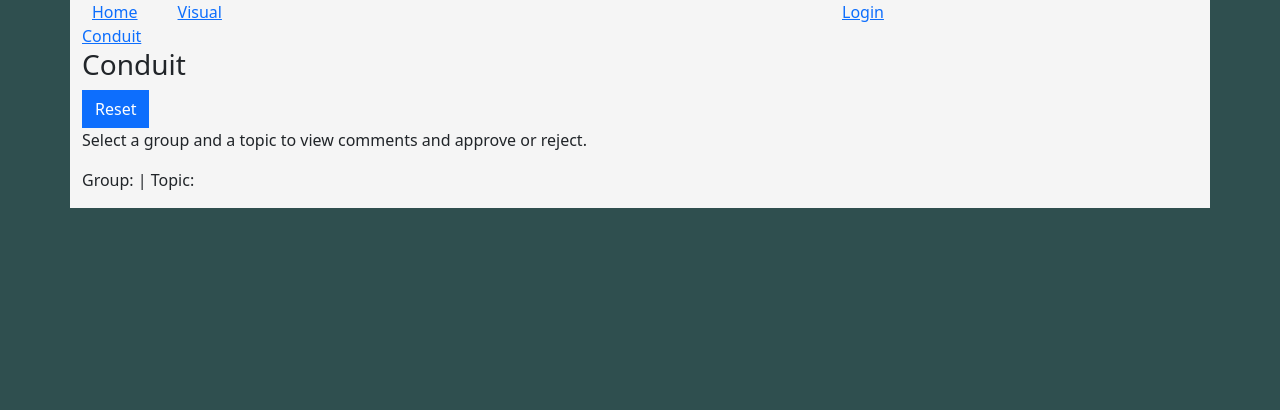
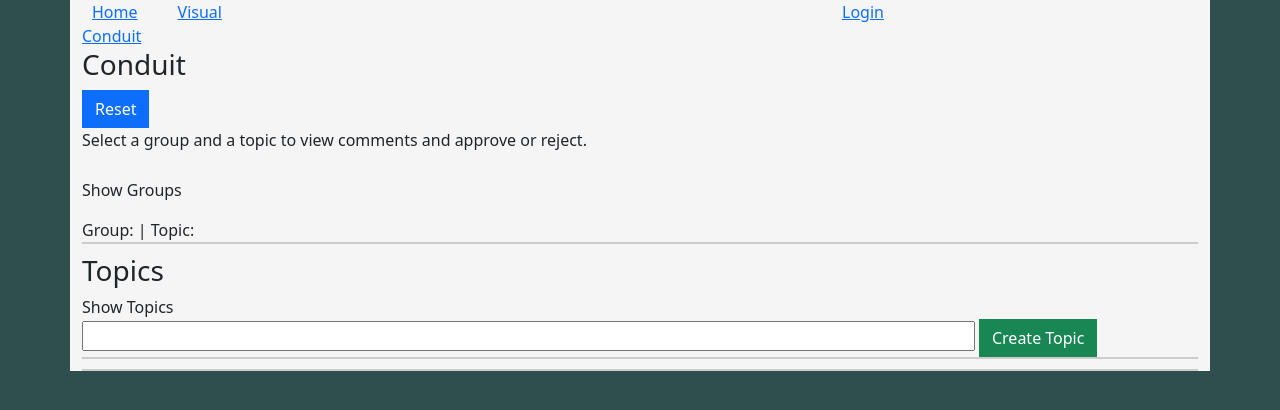
Before and after one commit to bbonnet18/react-uv-voters, a React (Create React App) app: page /conduit in a window 1280 px wide. Shown: the top 410 px of the page. Built offline with nearby package versions, Linux system fonts and the light colour scheme.

Commit message:
more conduit changes to allow topic updates

```diff
--- a/src/App.css
+++ b/src/App.css
@@ -47,6 +47,10 @@ body{
 .conduit-group{
   display:inline-block;
   margin-right: 20px;
+}
+.conduit-section{
+  border-bottom:2px solid #ccc;
+  padding-top: 10px;
 }
 .create-input {
   width:80%;
--- a/src/Conduit.js
+++ b/src/Conduit.js
@@ -12,7 +12,9 @@ function Conduit(){
     const [topic,setTopic] = useState();
     const [comments,setComments] = useState([]);
     const [loading,setLoading] = useState(false);
+    const [showGroups, setShowGroups] = useState(true)
     const [showTopics, setShowTopics] = useState(false);
+    const [showComments,setShowComments] = useState(false);
 
 useEffect(()=>{
     const retrieveTopics = async () => {
@@ -33,6 +35,7 @@ const getGroups = async()=>{
     setGroup();
     setTopics([]);
     setComments([]);
+    setShowTopics(false);
 
     try{
 
@@ -45,6 +48,7 @@ const getGroups = async()=>{
         }else{
             setGroups([]);
         }
+        setShowGroups(true)
     }catch(err){
 
     }
@@ -66,16 +70,39 @@ const getTopics = async(groupId) => {
     }else{
         setTopics([]);
     }
+    setShowTopics(true);
 }
 
 //create a topic
-const creatTopic = async(groupId,topicId,topic) => {
+const createTopic = async(groupId,topicId,topic) => {
+    let payload = {
+        groupId:groupId,
+        topicId:topicId,
+        topic
+    }
+    let res = await axios.post(`${config.apiBaseUrl}/conduit/create-topic`,payload,{
+        withCredentials:true
+    });
 
+    if(res && res.status === 200){
+        await getTopics(group.gsid);
+    }
 }
 
 // can deactivate a group with this
 const updateTopic = async(groupId,topicId,active)=>{
+    let payload = {
+        groupId:groupId,
+        topicId:topicId,
+        active:active
+    }
+    let res = await axios.post(`${config.apiBaseUrl}/conduit/update-topic`,payload,{
+        withCredentials:true
+    });
 
+    if(res && res.status === 200){
+       await getTopics(group.gsid);
+    }
 }
 
 
@@ -94,6 +121,7 @@ const getComments = async(groupId,topicId,active) => {
     }else{
         setComments([]);
     }
+    setShowComments(true);
 }
 // get topics within a group
 const updateComment = async(groupId,topicId,voterName,active) => {
@@ -105,43 +133,77 @@ return (
         <h3>Conduit</h3>
         <Button variant='primary' onClick={async (e)=>{await getGroups()}}>Reset</Button>
         <p>Select a group and a topic to view comments and approve or reject.</p>
+        <section className="conduit-section">
+        <div className='conduit-selection'><a onClick={(e) => setShowGroups(!showGroups)}>Show Groups</a></div>
+        {showGroups ? (
+            <ul>
+            {groups.map((itm, ind)=>{
+                return (<li key={ind} className='conduit-group'>{itm.title} | <Button variant='primary' onClick={(e)=>{
+                    let group  = itm
+                    setTopic();
+                    setGroup(group);
+                    setShowGroups(false);
+                }}>Select</Button></li>)
+            })}
+            </ul>
+        ):(<></>)}
         <div>Group: {group ? (group.name) : <></>} | Topic: {topic ? (topic.topic):""}</div>
-        <ul>
-        {groups.map((itm)=>{
-            return (<li className='conduit-group'>{itm.title} | <Button variant='primary' onClick={(e)=>{
-                let group  = itm
-                setTopic();
-                setGroup(group)
-            }}>Select</Button></li>)
-        })}
-        </ul>
+        </section>
+        <section className="conduit-section">
 
-        {topics && topics.length ? (
             <div>
                 <h3>Topics</h3>
             <div><a onClick={(e) => setShowTopics(!showTopics)}>Show Topics</a></div>
-            <div><input type="text" className='create-input'/> <Button variant='success' onClick={async (e)=> {
-                // let payload = {
-                //     groupId:group.gsid,
-                //     topicId:3,
+            <div><input type="text" id="topicInput" className='create-input'/> <Button variant='success' onClick={async (e)=> {
+                // get the highest number in the topic list
+                let myId = 0;
+                // find the highest number
+                if(topics && topics.length){
 
-                // }
+                    topics.map((itm)=>{
+                    if(itm.topicId > myId){
+                        myId = itm.topicId;
+                    }
+                    });
+                }
+                myId = myId + 1;
+
+                let topicEl = document.getElementById('topicInput');
+                let topicTxt = topicEl.value.trim();
+                if(topicTxt === ""){
+                    return;
+                }
+                // sanitize input
+
+                const reg = /[a-zA-Z0-9]/ig;
+
+                if(reg.test(topicTxt)){
+                    await createTopic(group.gsid, myId, topicTxt)
+                }
+
+
 
 
             }}>Create Topic</Button></div>
             {showTopics ? (
                 <ul>
-                {topics.map((topic)=>{
-                    return (<li>{topic.topic} | <Button variant='primary' onClick={(e)=>{
+                {topics.map((topic,ind)=>{
+                    return (<li key={ind}>{topic.topic} | <Button variant='primary' onClick={(e)=>{
                         let myTopic  = topic;
                         setTopic(myTopic);
-                    }}>Select</Button></li>)
+                        setShowTopics(false);
+                    }}>Select</Button> | {topic.active === true || topic.active === "true" ? ("true") : ("false")} | {topic.topicId} | <Button variant='warning' onClick={async (itm)=>{
+                        let myTopic = topic;
+                        await updateTopic(group.gsid,myTopic.topicId,false)
+                    }}>Deactivate</Button></li>)
                 })}
             </ul>
             ):(<></>)}
 
             </div>
-        ):(<></>)}
+
+        </section>
+        <section className='conduit-section'>
         {group && topic && topics.length ? (
             <div>
                 <Button variant='primary' onClick={async (e)=>{
@@ -154,14 +216,15 @@ return (
 
                 {comments && comments.length ? (
                     <ul>
-                        {comments.map((comment)=>{
-                            return (<li>Comment: {comment.comment}</li>)
+                        {comments.map((comment,ind)=>{
+                            return (<li key={ind}>Comment: {comment.comment}</li>)
                         })}
                     </ul>
                 ):(<div>No Comments Yet</div>)}
             </div>
 
         ):(<></>)}
+        </section>
     </Container>
 
 )
```
